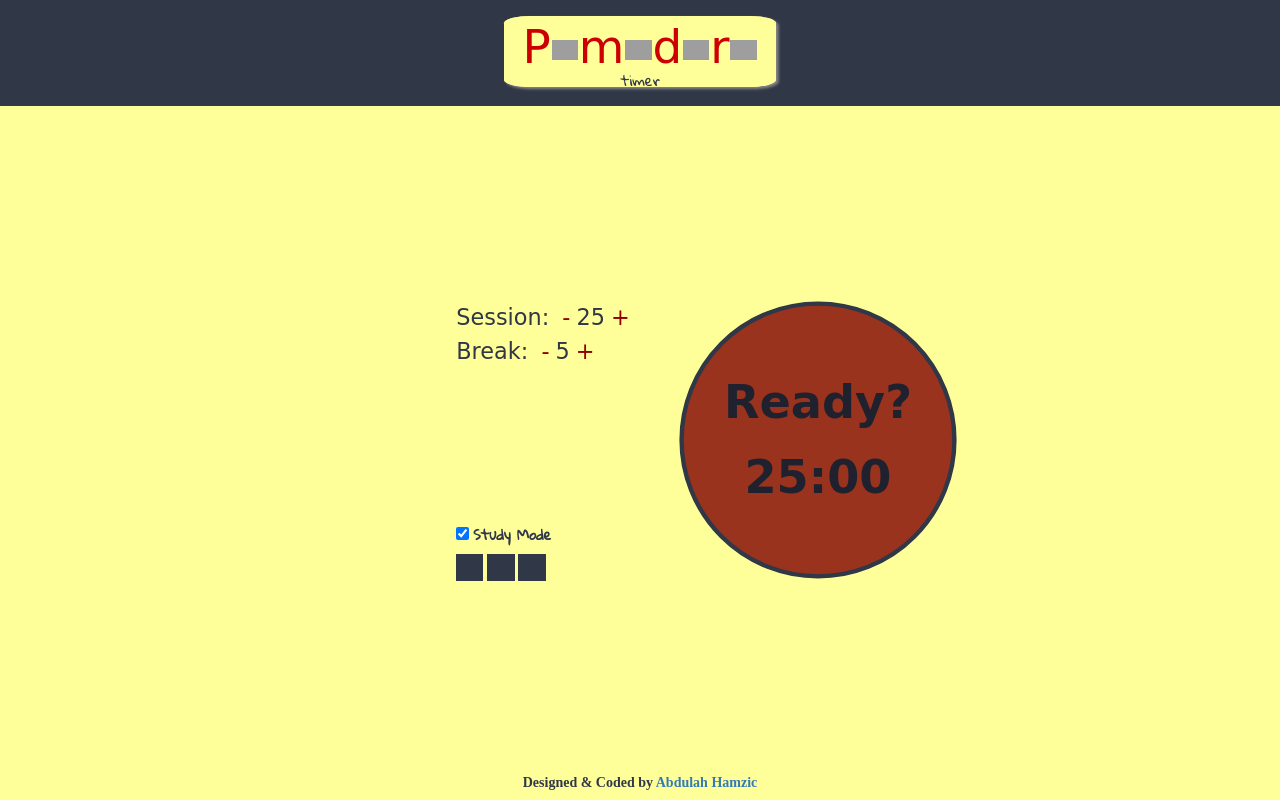
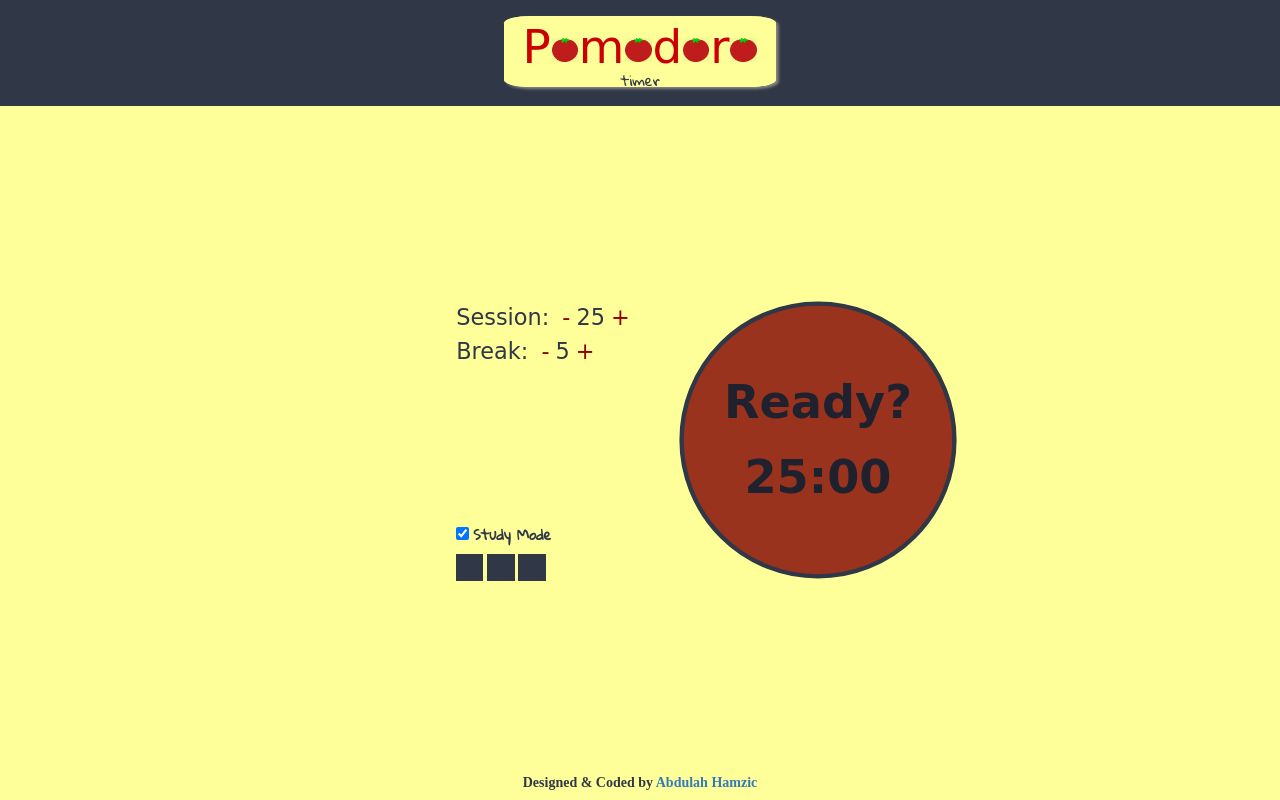
Before and after one commit to hamzicabdulah/pomodoro_timer, a website: page index.html in a window 1280 px wide. Drawn offline with Linux system fonts and the light colour scheme; grey boxes are pictures that could not be loaded; a web font is replaced by a local one.

Commit message:
Added tomato icon locally The tomato icon in the heading is now linking to a local image, not to a pre-hosted image

```diff
--- a/index.html
+++ b/index.html
@@ -16,7 +16,7 @@
 
     <h1 class="header">
       <span class="headerSpan">
-        P<img src='https://s10.postimg.org/k8gxqs87p/tomato_icon.jpg' border='0' alt='o'/>m<img src='https://s10.postimg.org/k8gxqs87p/tomato_icon.jpg' border='0' alt='o'/>d<img src='https://s10.postimg.org/k8gxqs87p/tomato_icon.jpg' border='0' alt='o'/>r<img src='https://s10.postimg.org/k8gxqs87p/tomato_icon.jpg' border='0' alt='o'/>
+        P<img src='tomato_icon.jpg' border='0' alt='o'/>m<img src='tomato_icon.jpg' border='0' alt='o'/>d<img src='tomato_icon.jpg' border='0' alt='o'/>r<img src='tomato_icon.jpg' border='0' alt='o'/>
       </span>
       <p class="timerHead">timer</p>
     </h1>
```
Also changed, not shown: tomato_icon.jpg (added).
